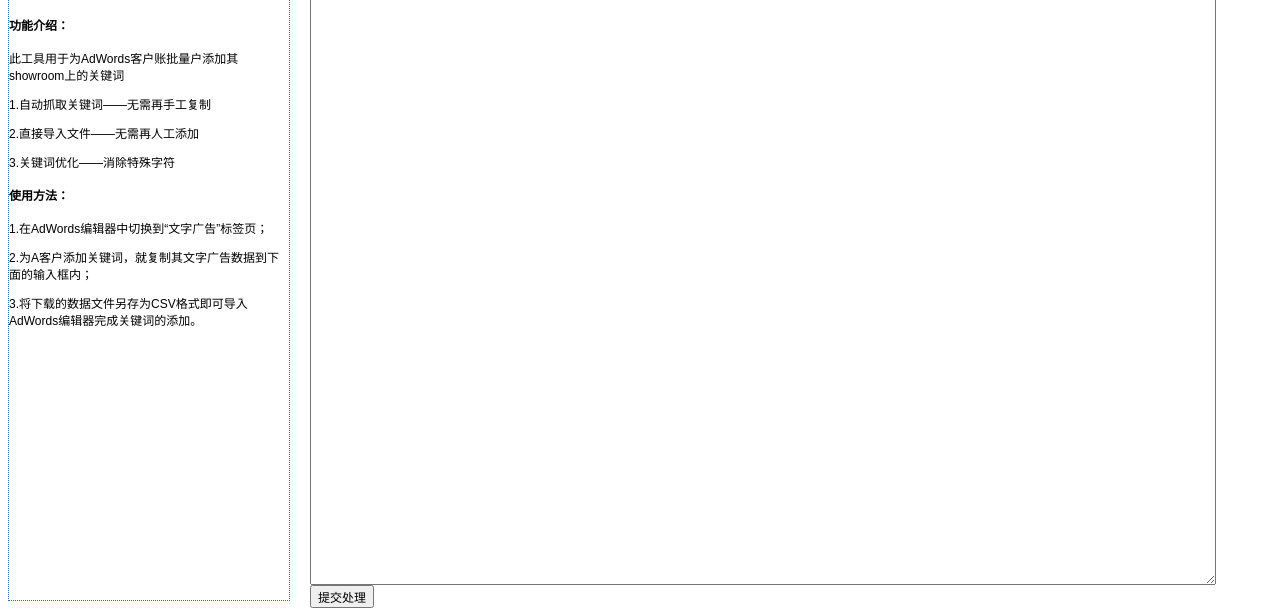
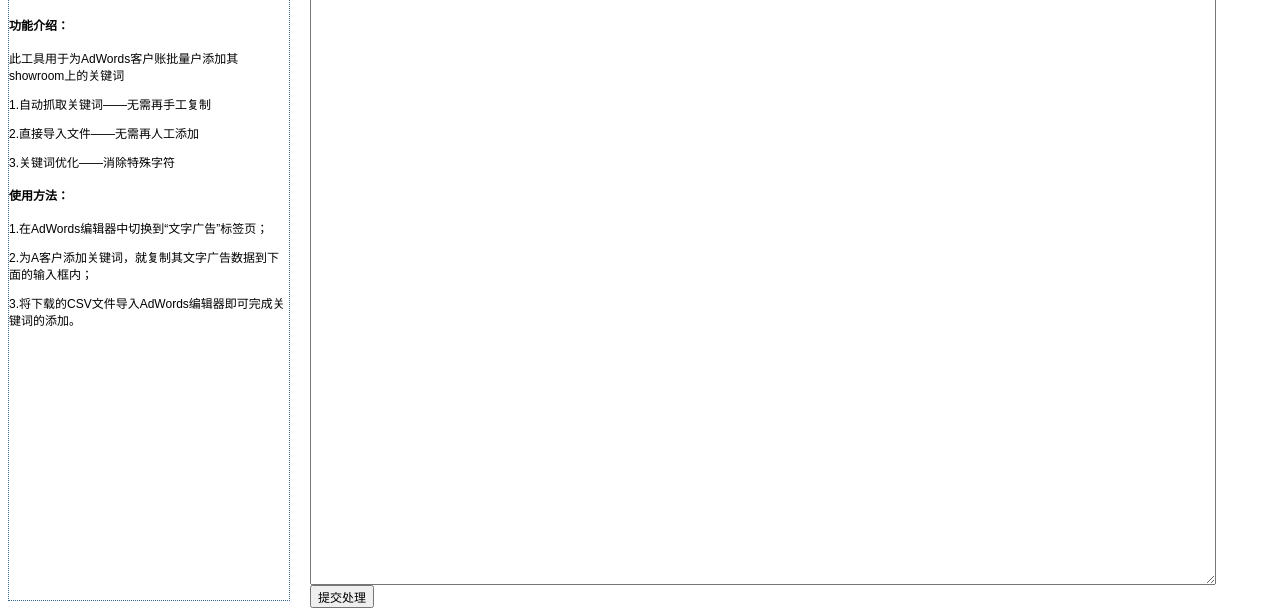
Before and after one commit to bojanliu/get-key-words, a Python web app: template templates/gkw.html in a window 1280 px wide. Shown: the part 63-675 px from the top of the page. Run offline with Jinja, Linux system fonts and the light colour scheme; the template is opened without the code that fills it, so the values that code supplies are empty.

Commit message:
修改使用说明文字

```diff
--- a/templates/gkw.html
+++ b/templates/gkw.html
@@ -23,7 +23,7 @@
 				<h4>使用方法：</h4>
 				<p>1.在AdWords编辑器中切换到“文字广告”标签页；</p>
 				<p>2.为A客户添加关键词，就复制其文字广告数据到下面的输入框内；</p>
-				<p>3.将下载的数据文件另存为CSV格式即可导入AdWords编辑器完成关键词的添加。</p>
+				<p>3.将下载的CSV文件导入AdWords编辑器即可完成关键词的添加。</p>
 			</div>
 
 			<div id='right'>
```
